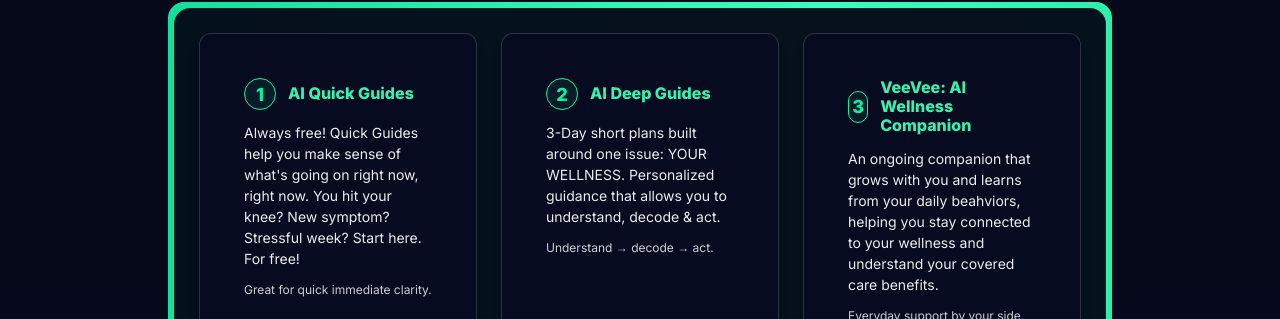
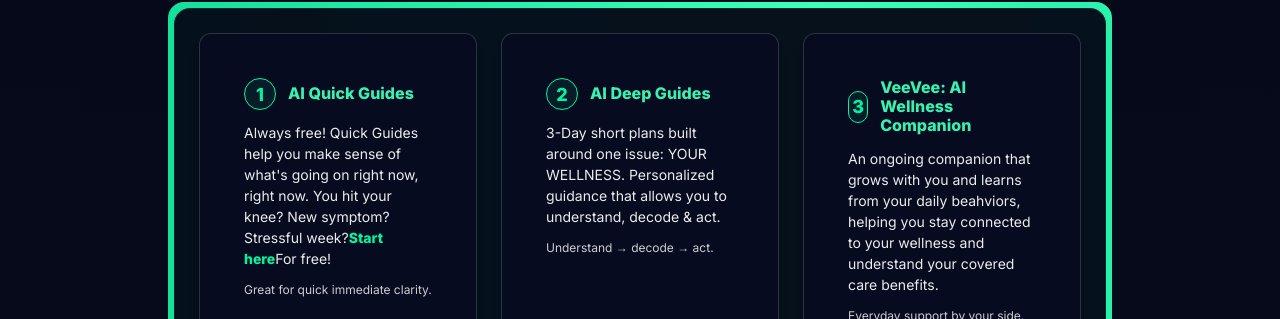
Before and after one commit to cdgonzal/myveevee, a React (Vite) app: page /how-it-works in a window 1280 px wide. Shown: the part 451-770 px from the top of the page. Built offline with nearby package versions, Linux system fonts and the light colour scheme.

Commit message:
editing copy #7

```diff
--- a/src/pages/HowItWorks.tsx
+++ b/src/pages/HowItWorks.tsx
@@ -21,6 +21,7 @@ import {
   Card,
   CardBody,
   useBreakpointValue,
+  Link,
   Flex,
 } from "@chakra-ui/react";
 import { motion } from "framer-motion";
@@ -201,7 +202,8 @@ export default function HowItWorks() {
                     <Text fontSize="sm" color="whiteAlpha.900" mb={3}>
                       Always free! Quick Guides help you make sense of what&apos;s
                       going on right now, right now. You hit your knee? New symptom? Stressful week?
-                      Start here. For free!
+                      <Link href="https://veevee.io" color="accent.400" fontWeight="700" _hover={{ textDecoration: "underline", color: "accent.300" }}>Start here</Link>
+                      For free!
                     </Text>
                     <Text fontSize="xs" color="whiteAlpha.800">
                       Great for quick immediate clarity.
```
